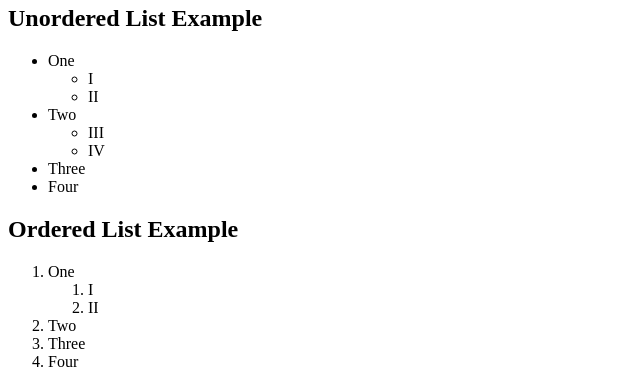
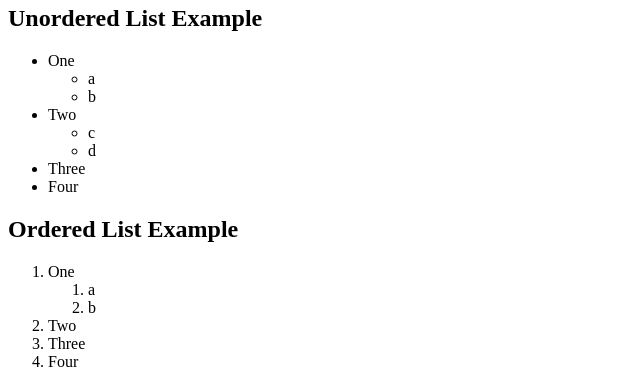
Before and after one commit to JoeDuong-dev/Front-end-doodle, a plain HTML site: page HTML_template_examples.html in a window 1280 px wide. Shown: the part 398-767 px from the top of the page, 0-640 px from the left. Drawn offline with Linux system fonts and the light colour scheme.

Commit message:
add stuff

```diff
--- a/HTML_template_examples.html
+++ b/HTML_template_examples.html
@@ -44,13 +44,13 @@
     <ul>
       <li>One</li>
       <ul>
-        <li>I</li>
-        <li>II</li>
+        <li>a</li>
+        <li>b</li>
       </ul>
       <li>Two</li>
       <ul>
-        <li>III</li>
-        <li>IV</li>
+        <li>c</li>
+        <li>d</li>
       </ul>
       <li>Three</li>
       <li>Four</li>
@@ -60,8 +60,8 @@
     <ol>
       <li>One</li>
       <ol>
-        <li>I</li>
-        <li>II</li>
+        <li>a</li>
+        <li>b</li>
       </ol>
       <li>Two</li>
       <li>Three</li>
```
